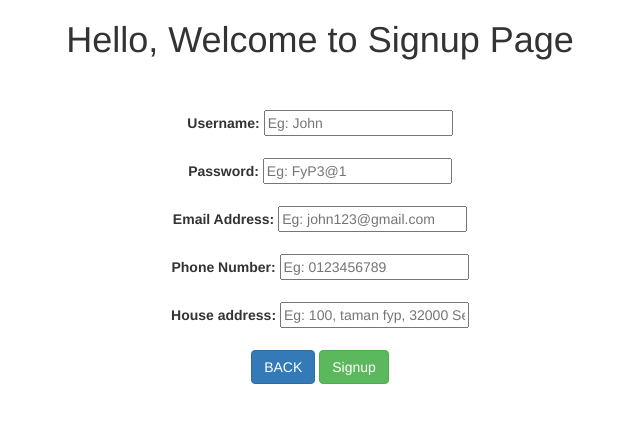
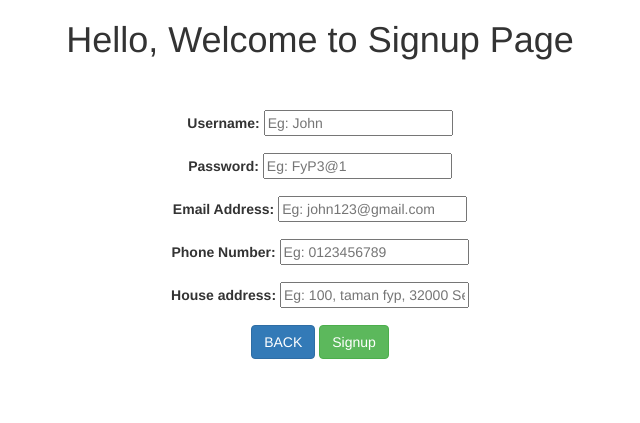
Before and after one commit to yujade01/FYP-PROJECT, a PHP site: page /signup.php in a window 1280 px wide. Shown: the top 423 px of the page, without its empty margins (320-960 px from the left). Run offline with PHP 8.4, Linux system fonts and the light colour scheme; the visitor is signed in with stand-in values (Sample User, id 1).

Commit message:
add validation for email and tel & form-group css

```diff
--- a/signup.php
+++ b/signup.php
@@ -12,6 +12,10 @@
             .center {
             text-align: center;
             }
+            .form-group{
+                margin-bottom:15px;
+                width: 100%;
+            }
         </style>
     </head>
 
@@ -21,21 +25,30 @@
 
         <form action="signupsystem.php" method="POST">
             <br/><br/>
+            <div class="form-group">
             <label for="username">Username:</label>
                 <input type="text" id="username" name="username" placeholder="Eg: John" required>
-                <br><br>
+            </div>
+
+            <div class="form-group">
             <label for="password">Password:</label>
                 <input type="password" id="password" name="password" placeholder="Eg: FyP3@1" required>
-                <br><br>
+            </div>
+
+            <div class="form-group">
             <label for="email">Email Address:</label>
-                <input type="text" id="email" name="email" placeholder="Eg: john123@gmail.com" required>
-                <br><br>
+                <input type="email" pattern=".+@gmail.com" id="email" name="email" placeholder="Eg: john123@gmail.com" required>
+            </div>
+
+            <div class="form-group">
             <label for="phone">Phone Number:</label>
-                <input type="text" id="phone" name="phone" placeholder="Eg: 0123456789" required/>
-                <br/><br/>
+                <input type="tel" id="phone" name="phone" placeholder="Eg: 0123456789" pattern="[0-9]{11}" required/>
+            </div>
+
+            <div class="form-group">
             <label for="address">House address:</label>
                 <input type="text" id="address" name="address" placeholder="Eg: 100, taman fyp, 32000 Selangor" required/>
-                <br/><br/>
+            </div>
                 <a href="login.php"><input type="button" class="btn btn-primary" name="back" value="BACK"></a>
                 <input type="submit" class="btn btn-success" name="signup" value="Signup"/>
         </form>
```
